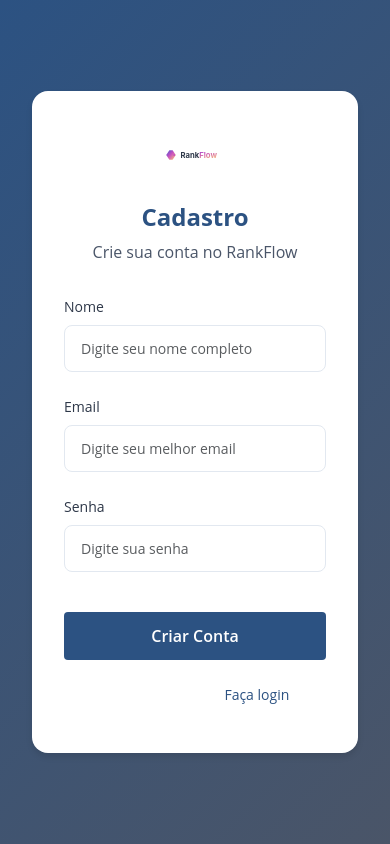
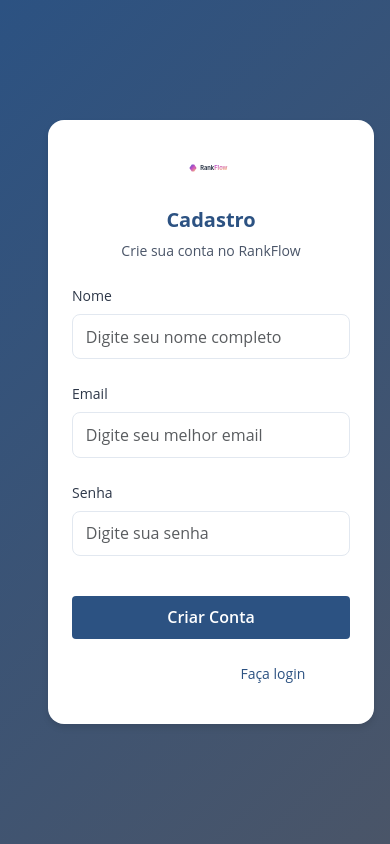
Before and after one commit to Gabrielnfranca/RankFlow_SEO, a Flask app: page /cadastro in a window 390 px wide. Run offline with Flask 3, Linux system fonts and the light colour scheme.

Commit message:
feat: Adicionado design responsivo para páginas de login e cadastro

```diff
--- a/static/css/style.css
+++ b/static/css/style.css
@@ -481,6 +481,7 @@
     width: 100%;
     max-width: 400px;
     padding: 2rem;
+    margin: 0 auto;
 }
 
 .login-content {
@@ -520,6 +521,7 @@
     border: 1px solid #e2e8f0;
     border-radius: 8px;
     font-size: 14px;
+    width: 100%;
 }
 
 .login-form .form-control:focus {
@@ -534,6 +536,7 @@
     font-weight: 600;
     width: 100%;
     margin-top: 1rem;
+    font-size: 16px;
 }
 
 .login-form .btn-primary:hover {
@@ -555,6 +558,176 @@
     text-decoration: underline;
 }
 
+/* Media Queries para Responsividade */
+@media (max-width: 576px) {
+    .login-container {
+        padding: 1.5rem;
+        margin: 1rem;
+        max-width: 100%;
+    }
+
+    .login-logo {
+        width: 48px;
+        height: 48px;
+    }
+
+    .login-title {
+        font-size: 20px;
+    }
+
+    .login-subtitle {
+        font-size: 14px;
+        margin-bottom: 1.5rem;
+    }
+
+    .login-form {
+        margin-top: 1.5rem;
+    }
+
+    .login-form .form-control {
+        padding: 0.6rem 0.8rem;
+        font-size: 16px; /* Maior em mobile para melhor legibilidade */
+    }
+
+    .login-form .btn-primary {
+        padding: 0.6rem 1.2rem;
+    }
+}
+
+@media (min-width: 577px) and (max-width: 768px) {
+    .login-container {
+        max-width: 90%;
+        padding: 2rem;
+    }
+}
+
+@media (min-width: 769px) and (max-width: 992px) {
+    .login-container {
+        max-width: 80%;
+        padding: 2.5rem;
+    }
+}
+
+@media (min-width: 993px) {
+    .login-container {
+        max-width: 400px;
+        padding: 2.5rem;
+    }
+}
+
+/* Ajustes para telas muito pequenas */
+@media (max-height: 600px) {
+    .login-page {
+        padding: 10px;
+    }
+
+    .login-container {
+        padding: 1rem;
+    }
+
+    .login-logo {
+        width: 40px;
+        height: 40px;
+        margin-bottom: 0.5rem;
+    }
+
+    .login-title {
+        font-size: 18px;
+        margin-bottom: 0.3rem;
+    }
+
+    .login-subtitle {
+        font-size: 13px;
+        margin-bottom: 1rem;
+    }
+
+    .login-form .form-control {
+        padding: 0.5rem 0.8rem;
+    }
+
+    .mb-4 {
+        margin-bottom: 0.8rem !important;
+    }
+}
+
+/* Ajustes para telas muito grandes */
+@media (min-width: 1200px) and (min-height: 800px) {
+    .login-container {
+        max-width: 450px;
+        padding: 3rem;
+    }
+
+    .login-logo {
+        width: 80px;
+        height: 80px;
+    }
+
+    .login-title {
+        font-size: 28px;
+    }
+
+    .login-subtitle {
+        font-size: 18px;
+    }
+
+    .login-form .form-control {
+        padding: 0.8rem 1.2rem;
+        font-size: 16px;
+    }
+
+    .login-form .btn-primary {
+        padding: 0.8rem 1.8rem;
+        font-size: 18px;
+    }
+}
+
+/* Ajustes para orientação paisagem em dispositivos móveis */
+@media (max-height: 500px) and (orientation: landscape) {
+    .login-page {
+        padding: 10px;
+        align-items: flex-start;
+    }
+
+    .login-container {
+        margin: 0.5rem auto;
+        padding: 1rem;
+    }
+
+    .login-logo {
+        width: 36px;
+        height: 36px;
+        margin-bottom: 0.3rem;
+    }
+
+    .login-title {
+        font-size: 16px;
+        margin-bottom: 0.2rem;
+    }
+
+    .login-subtitle {
+        font-size: 12px;
+        margin-bottom: 0.8rem;
+    }
+
+    .mb-4 {
+        margin-bottom: 0.6rem !important;
+    }
+
+    .login-form .form-control {
+        padding: 0.4rem 0.6rem;
+        font-size: 14px;
+    }
+
+    .login-form .btn-primary {
+        padding: 0.4rem 1rem;
+        margin-top: 0.5rem;
+    }
+
+    .login-links {
+        margin-top: 0.8rem;
+    }
+}
+
 /* Ajuste para o body em páginas de login/cadastro */
 body.auth-page {
     background: none;
```
